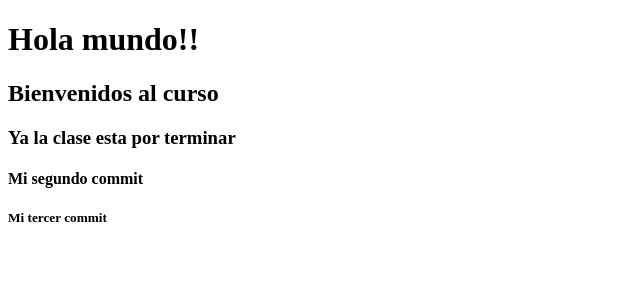
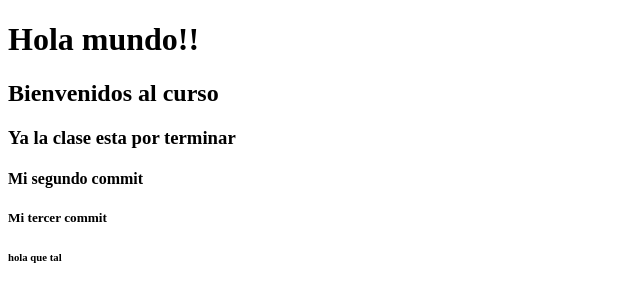
Before and after one commit to carabalapp/primer-repositorio-oplesk, a plain HTML site: page index.html in a window 1280 px wide. Shown: the full height of the page, 0-640 px from the left. Drawn offline with Linux system fonts and the light colour scheme.

Commit message:
practica rama-ramon

```diff
--- a/index.html
+++ b/index.html
@@ -11,5 +11,6 @@
     <h3>Ya la clase esta por terminar</h3>
     <h4>Mi segundo commit</h4>
     <h5>Mi tercer commit</h5>
+    <h6>hola que tal</h6>
 </body>
 </html>
```
